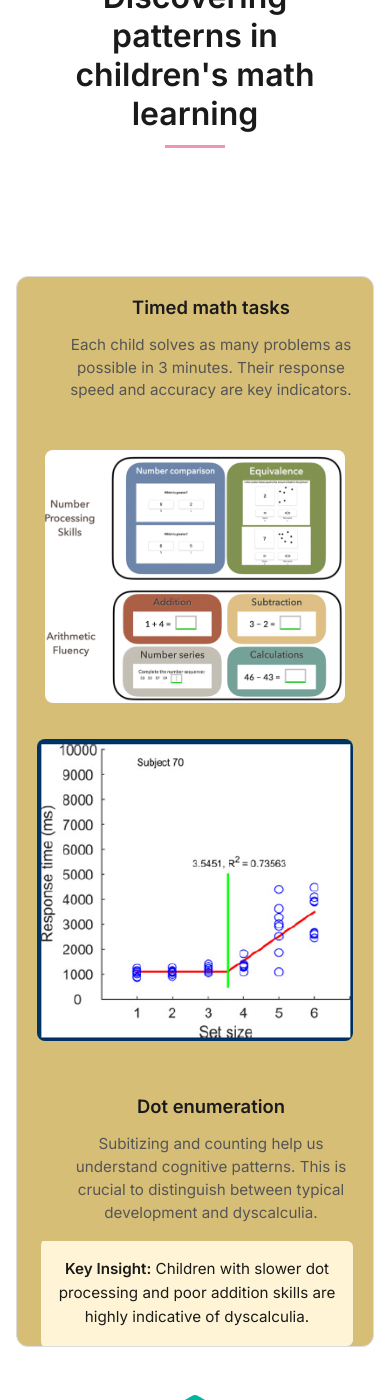
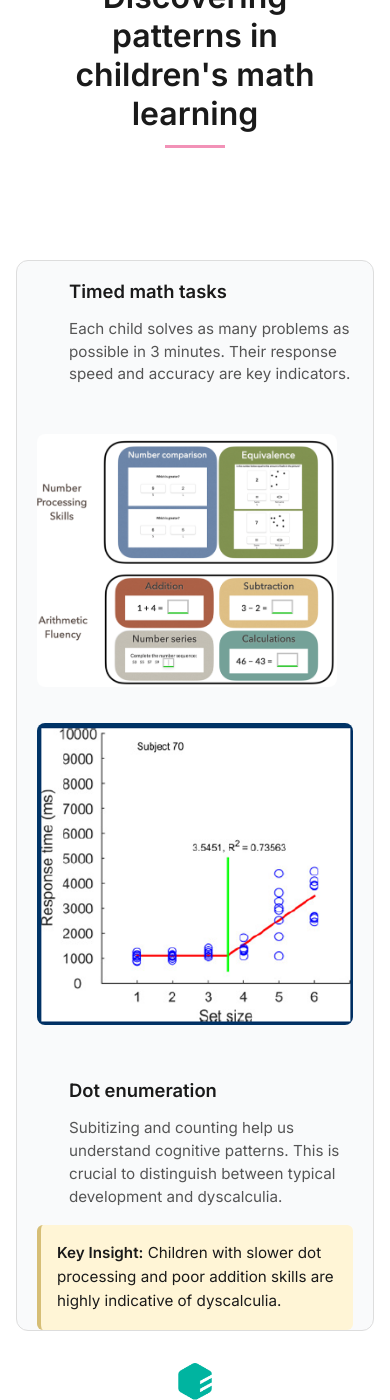
Before and after one commit to moving-average/moving-average.github.io, a Jekyll site: the page built from usecase1.markdown, in a window 390 px wide and 1400 px high, scrolled down 1204 px. Built offline with Jekyll 4.4.1, drawn with Linux system fonts in a browser that asks for light colours.

Commit message:
update style.css

```diff
--- a/assets/style.css
+++ b/assets/style.css
@@ -437,7 +437,7 @@ footer a:hover {
 
 .double-info-section {
   display: flex;
-  background-color: #d6be76;
+  background-color: #f9fafb;
   border: 1px solid #ddd;
   border-radius: 12px;
   flex-direction: column;
@@ -754,22 +754,23 @@ footer a:hover {
   .double-info-section {
     padding: 0 20px; /* Verminder padding aan de zijkanten voor mobiel */
     gap: 2rem; /* Kleinere gap tussen de secties */
+    margin: 0 auto; /* Zorgt voor gelijke marges aan beide zijden */
   }
 
   .info-row {
     flex-direction: column; /* Zorgt ervoor dat de items onder elkaar staan op mobiel */
-    align-items: center; /* Centert de inhoud voor een nette uitlijning */
+    align-items: stretch; /* Zorgt ervoor dat de items de volledige breedte nemen */
     width: 100%; /* Zorg ervoor dat de rij de volledige breedte neemt */
   }
 
   .info-row.reverse {
-    flex-direction: column-reverse; /* Zorgt ervoor dat de volgorde goed blijft */
+    flex-direction: column-reverse; /* Plaatjes onderaan houden in de reverse rij */
   }
 
   .info-text,
   .info-image {
     width: 100%; /* Laat beide secties de volledige breedte gebruiken */
-    text-align: center; /* Centert de inhoud van zowel tekst als afbeelding */
+    text-align: left; /* Zet de tekst terug naar links uitgelijnd */
   }
 
   .info-text h3 {
@@ -786,6 +787,15 @@ footer a:hover {
     max-width: 100%; /* Zorg ervoor dat de afbeelding niet groter wordt dan de container */
     height: auto; /* Houd de aspect ratio intact */
   }
+
+  /* Het tweede plaatje onderaan de sectie */
+  .info-row.reverse .info-image {
+    order: 2; /* Plaatje komt onderaan door de volgorde van flexbox aan te passen */
+  }
+
+  .info-row.reverse .info-text {
+    order: 1; /* Zorg ervoor dat de tekst bovenaan blijft */
+  }
 }
 
 }
```
